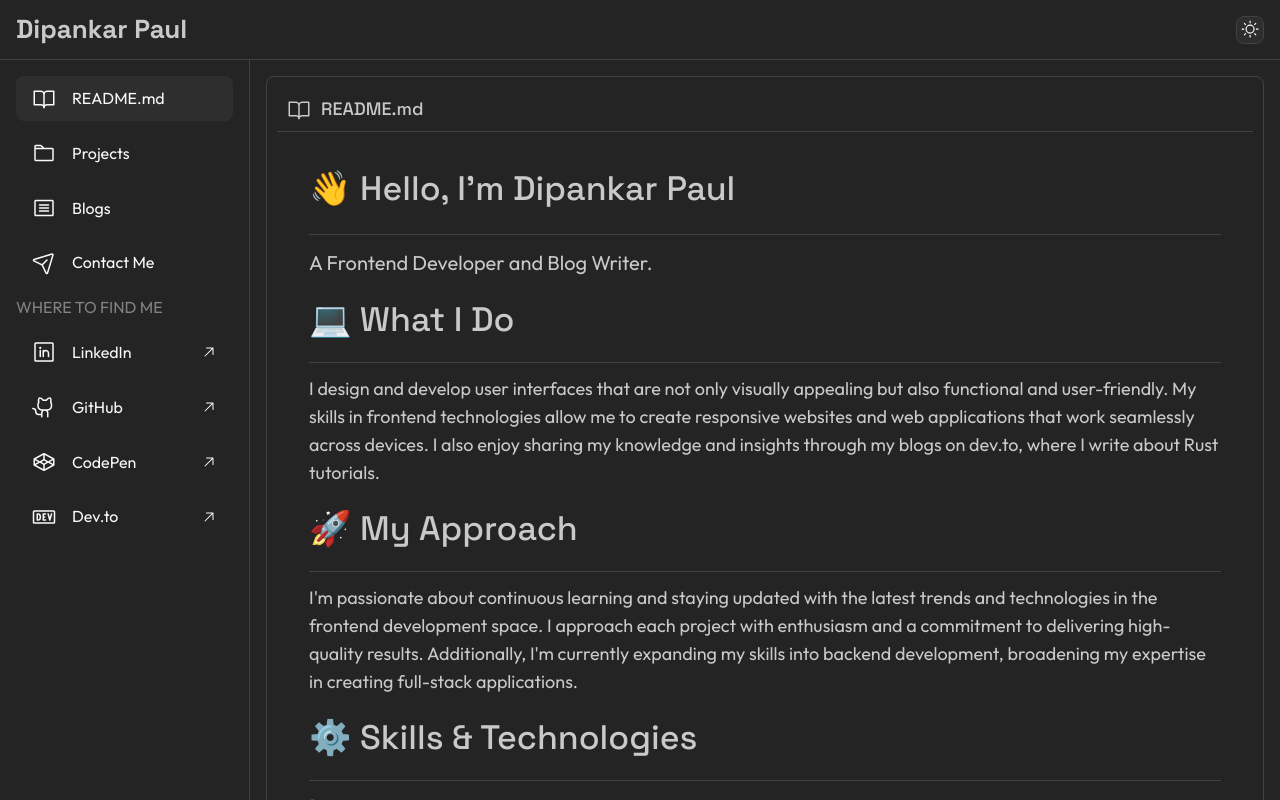
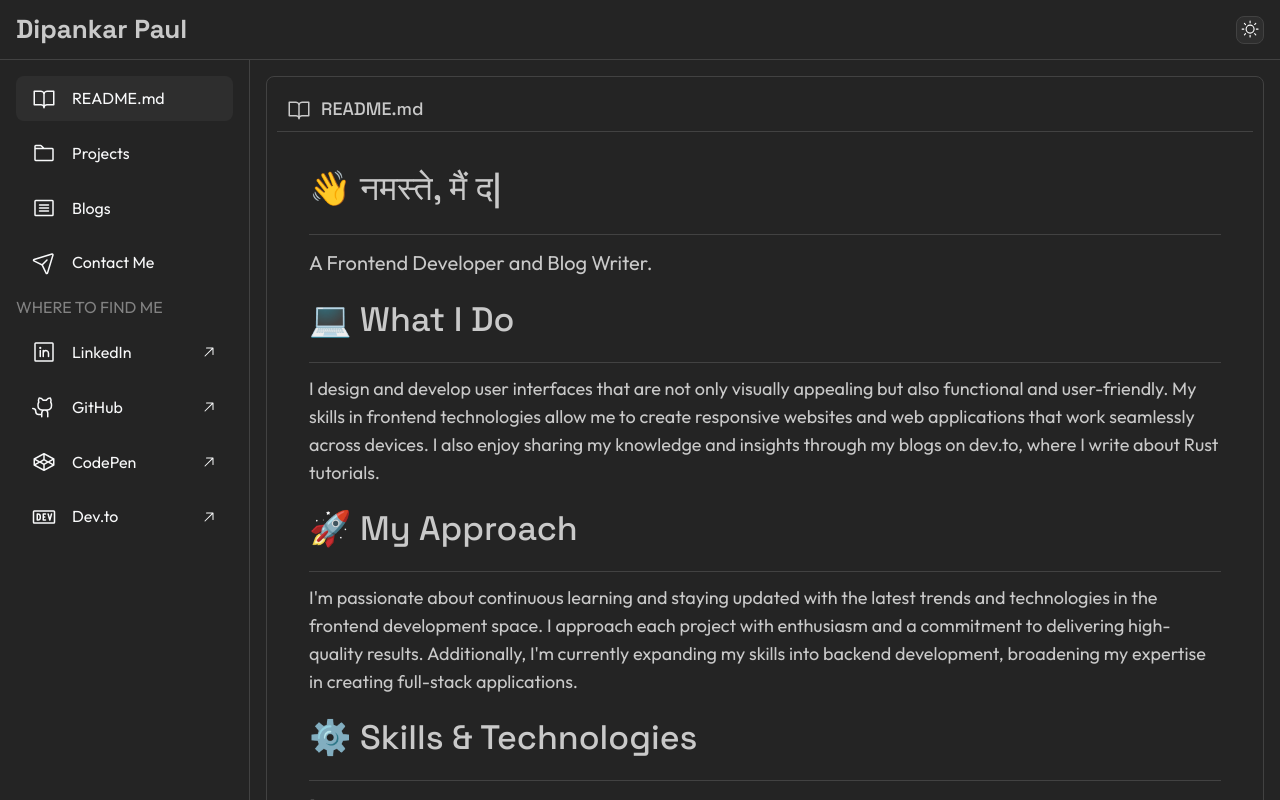
Before and after one commit to iamdipankarpaul/Dipankar-Paul-Portfolio-Website, a React (Vite) app: page / in a window 1280 px wide. Shown: the top 800 px of the page. Built offline with nearby package versions, Linux system fonts and the light colour scheme.

Commit message:
updated greeting animation

```diff
--- a/package.json
+++ b/package.json
@@ -17,7 +17,8 @@
     "gsap": "^3.12.5",
     "react": "^18.2.0",
     "react-dom": "^18.2.0",
-    "react-router-dom": "^6.23.0"
+    "react-router-dom": "^6.23.0",
+    "react-type-animation": "^3.2.0"
   },
   "devDependencies": {
     "@types/react": "^18.2.66",
--- a/src/components/NameAnimation.jsx
+++ b/src/components/NameAnimation.jsx
@@ -1,51 +1,23 @@
-import { useRef } from "react";
-import { gsap } from "gsap";
-import { TextPlugin } from "gsap/all";
-import { useGSAP } from "@gsap/react";
 import { Group, Title } from "@mantine/core";
-
-gsap.registerPlugin(useGSAP);
-gsap.registerPlugin(TextPlugin);
+import { TypeAnimation } from "react-type-animation";
 
 const NameAnimation = () => {
-  const greetingRef = useRef(null);
-  const greetings = [
-    "👋 Hello, I'm Dipankar Paul",
-    "👋 नमस्ते, मैं दीपंकर पौल हूँ",
-    "👋 নমস্কার, আমি দীপঙ্কর পাল",
-  ];
-  let currentIndex = 0;
-
-  useGSAP(() => {
-    const animateGreeting = () => {
-      gsap.to(greetingRef.current, {
-        duration: 1.5,
-        text: greetings[currentIndex],
-        repeat: 1,
-        yoyo: true,
-        onComplete: () => {
-          currentIndex = (currentIndex + 1) % greetings.length;
-        },
-      });
-    };
-
-    animateGreeting();
-
-    const intervalId = setInterval(() => {
-      animateGreeting();
-    }, 4000);
-
-    return () => clearInterval(intervalId);
-  }, []);
-
   return (
     <Group h="50px" align="center" mb={{ base: "md", sm: "lg" }}>
-      <Title
-        // ref={greetingRef}
-        fw={500}
-        fz={{ base: "h2", sm: "h1" }}
-      >
-        👋 Hello, I'm Dipankar Paul
+      <Title fw={500} fz={{ base: "h2", sm: "h1" }}>
+        {/* 👋 Hello, I'm Dipankar Paul */}
+        <TypeAnimation
+          sequence={[
+            "👋 Hello, I'm Dipankar Paul",
+            1000,
+            "👋 नमस्ते, मैं दीपंकर पौल हूँ",
+            1000,
+            "👋 নমস্কার, আমি দীপঙ্কর পাল",
+            1000,
+          ]}
+          speed={50}
+          repeat={Infinity}
+        />
       </Title>
     </Group>
   );
```
Also changed, not shown: 1 other file (tests, documents, lock files or other folders).
